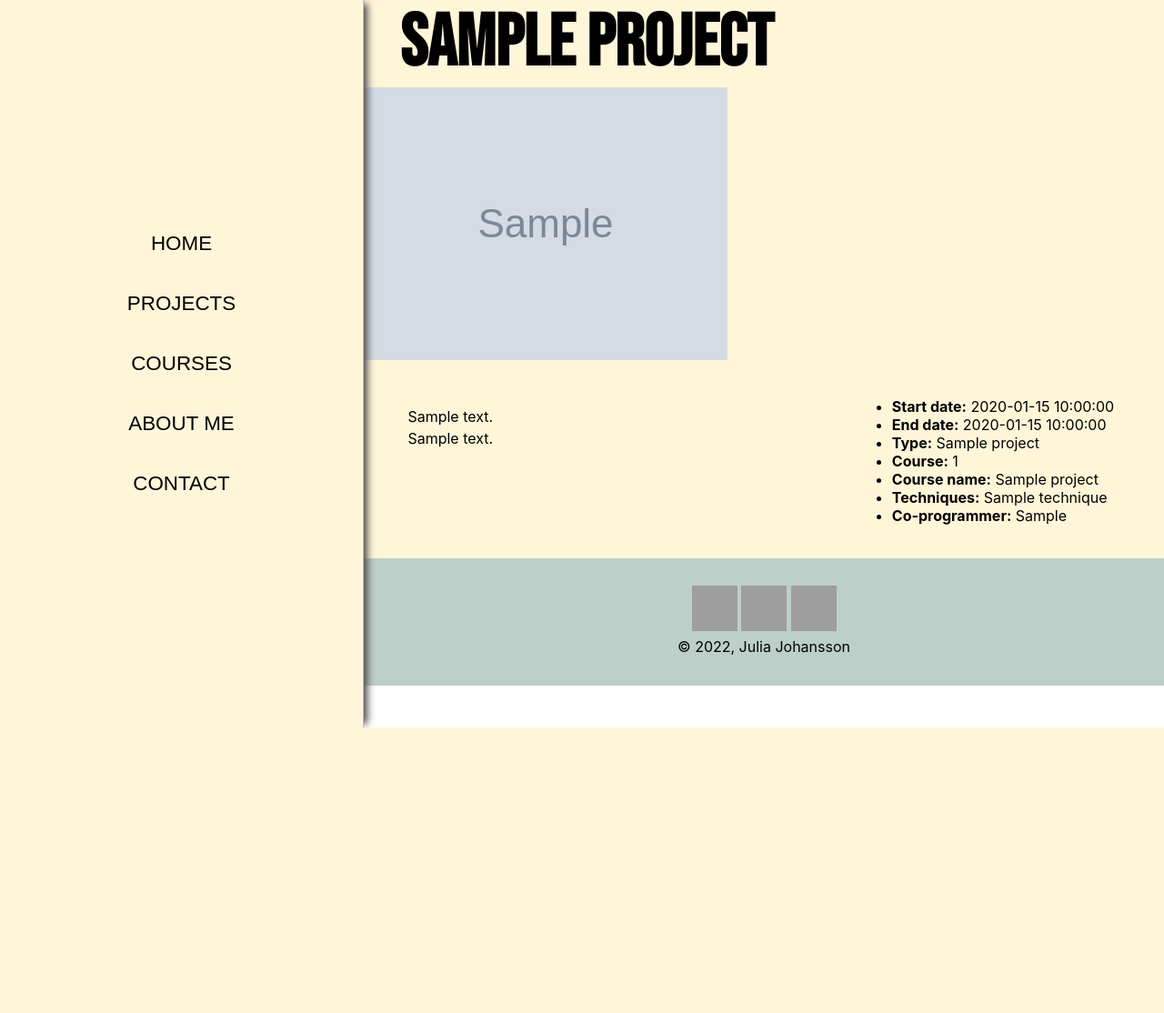
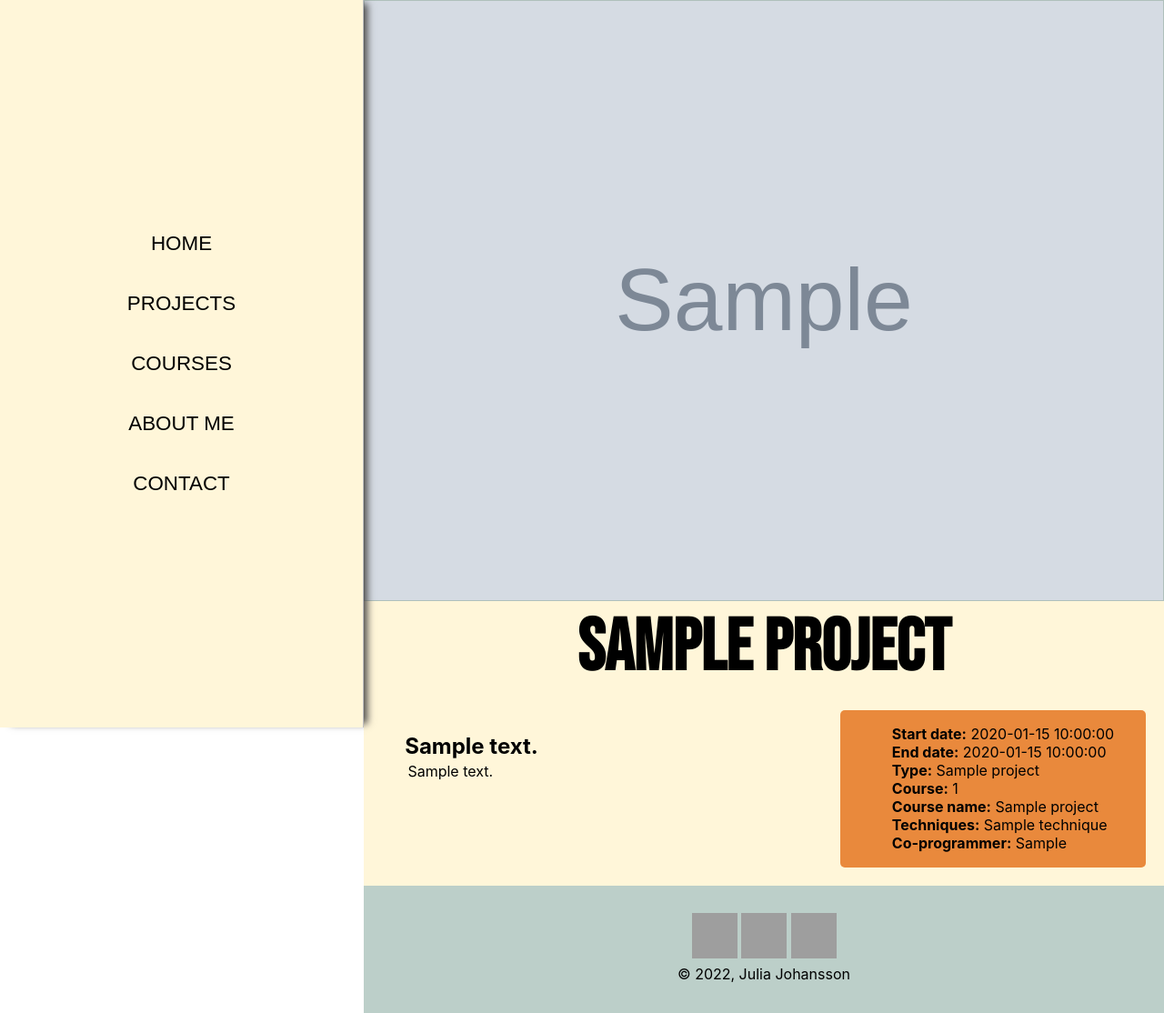
Before and after one commit to Jullstrulls/Portfolio, a Flask app: template templates/project.html in a window 1280 px wide. Shown: the whole page at 91% size. Before the commit the page ends 800 px from the top, so only its background shows below. Run offline with Flask 2, Linux system fonts and the light colour scheme; the template is opened without the code that fills it: most values are stand-ins (such as "Sample title", 1, 10 or a date in 2020); grey boxes marked "Sample" are stand-in pictures; grey boxes are pictures that could not be loaded.

Commit message:
close #5, close #6, close #11

```diff
--- a/static/style/style.css
+++ b/static/style/style.css
@@ -15,6 +15,10 @@ p, li, label, h2, h3, a {
     font-family: -apple-system, BlinkMacSystemFont, 'Segoe UI', Roboto, Oxygen, Ubuntu, Cantarell, 'Open Sans', 'Helvetica Neue', sans-serif;
 }
 
+h1 {
+    text-align: center;
+}
+
 a {
     color: #3c50e9;
 }
@@ -30,6 +34,10 @@ h3 {
 body {
     position: relative;
     z-index: 0;
+}
+
+ul {
+    list-style-type: none;
 }
 
 /* website */
@@ -227,6 +235,20 @@ main h1{
 
 /* END PROJECT SECTION */
 
+/*START PROJECT PAGE */
+
+.project_content img {
+    width: 100%;
+    border:#afc0bb solid 1px;
+}
+
+.info_box {
+    background-color:  #e9893c;
+    border-radius: 5px;
+    display: flex;
+    align-items: center;
+}
+
 
 /* START COURSES BOXES */
 
@@ -342,3 +364,14 @@ footer a {
 }
 
 /* END FOOTER */
+
+/*START ERROR PAGE */
+
+.error {
+    min-height: 85vh;
+    display: flex;
+    justify-content: center;
+    align-items: center;
+    flex-direction: column;
+    color:#afc0bb;
+}
--- a/templates/project.html
+++ b/templates/project.html
@@ -3,12 +3,13 @@
 {{project.name}}
 {% endblock %}
 {% block body %}
+<div class="project_content">
 
+    <img src="{{ url_for('static', filename='images/'+ project.image) }}" alt="">
     <h1>{{project.name}}</h1>
-<img src="{{ url_for('static', filename='images/'+ project.image) }}" alt="">
     <div class="grid_container">
         <div class="rhs">
-        <p>{{project.description}}</p>
+            <h2>{{project.description}}</h2>
             <p>{{project.long_description}}</p>
         </div>
         <div class="info_box">
@@ -27,5 +28,6 @@
             </ul>
         </div>
     </div>
+</div>
 
 {% endblock %}
```
Also changed, not shown: templates/error.html (added, +12 -0 lines). Lines whose indentation alone changed are shown as unchanged.
